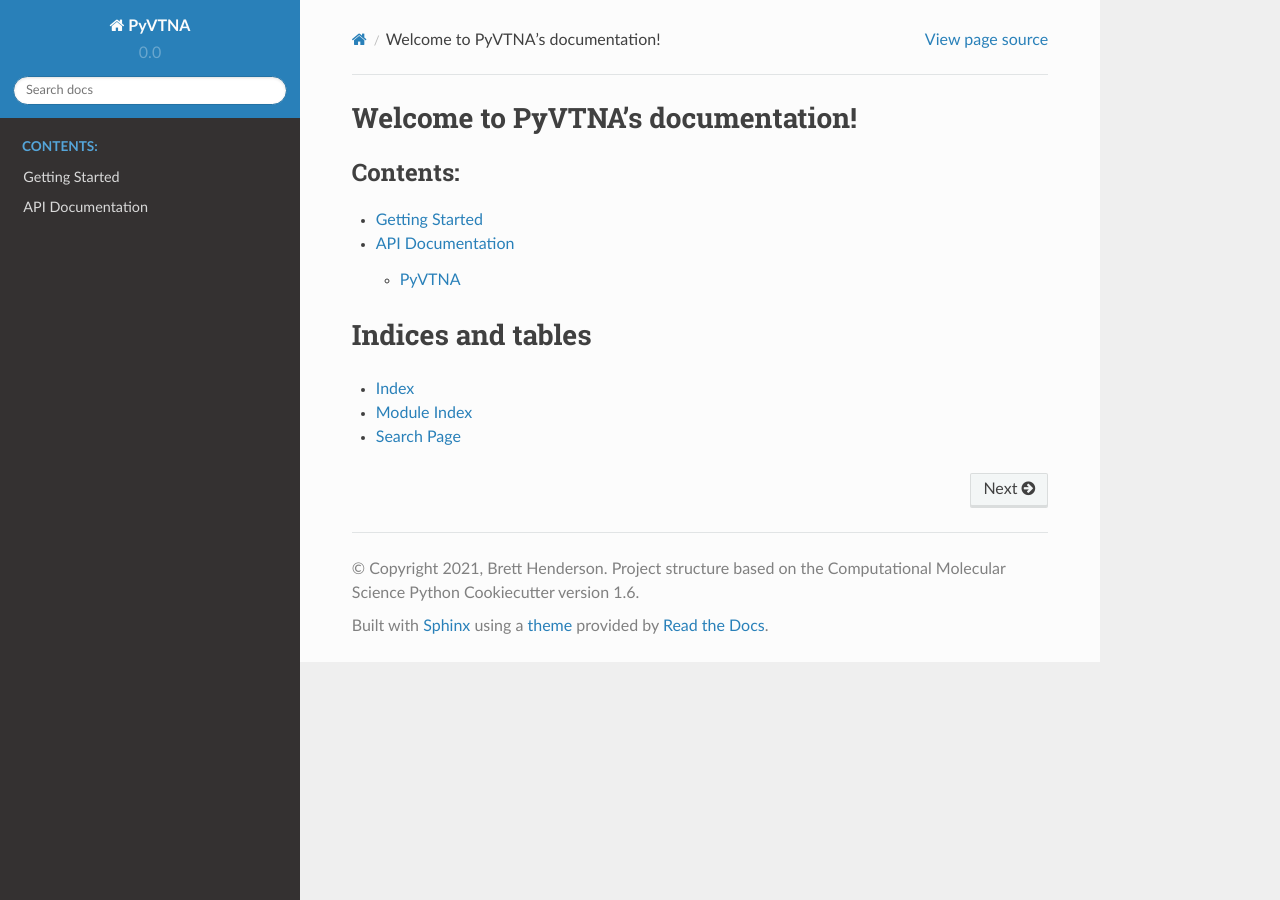
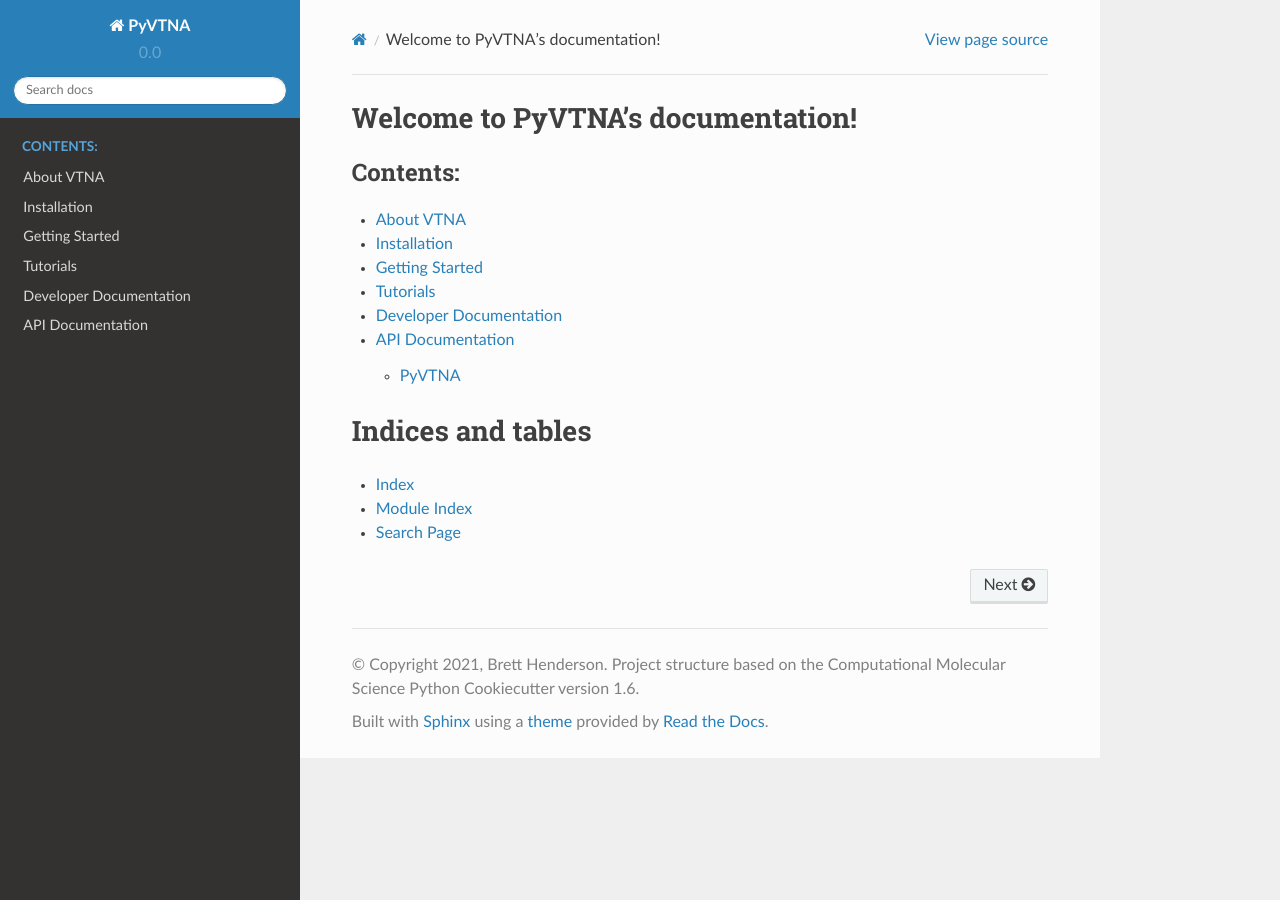
Before and after one commit to brettrhenderson/PyVTNA, a Sphinx documentation site: the page built from docs/index.rst, in a window 1280 px wide. Built offline with Sphinx 7.4.7 and the Read the Docs theme 2.0.0, drawn with Linux system fonts in a browser that asks for light colours.

Commit message:
updated docs

```diff
--- /dev/null
+++ b/docs/about_vtna.rst
@@ -0,0 +1,4 @@
+About VTNA
+==========
+
+This page explains the methodology of Variable Time Normalization Analysis (VTNA) and explores several use cases.
--- /dev/null
+++ b/docs/developer_docs.rst
@@ -0,0 +1,4 @@
+Developer Documentation
+=======================
+
+This page details how to get started with PyVTNA.
--- a/docs/index.rst
+++ b/docs/index.rst
@@ -10,7 +10,11 @@ Welcome to PyVTNA's documentation!
    :maxdepth: 2
    :caption: Contents:
 
+   about_vtna
+   installation
    getting_started
+   tutorials
+   developer_docs
    api
 
 
--- /dev/null
+++ b/docs/installation.rst
@@ -0,0 +1,4 @@
+Installation
+============
+
+This page details how to install PyVTNA on your machine.
--- /dev/null
+++ b/docs/tutorials.rst
@@ -0,0 +1,4 @@
+Tutorials
+=========
+
+This page contains examples of how to handle specific use cases with PyVTNA.
```
